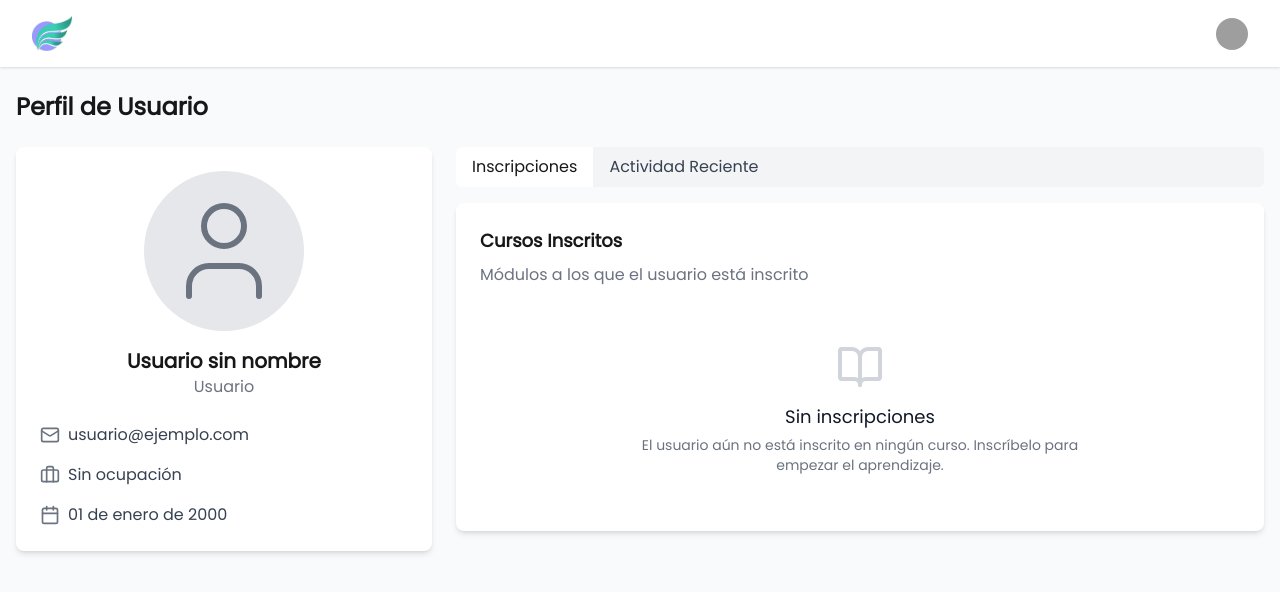
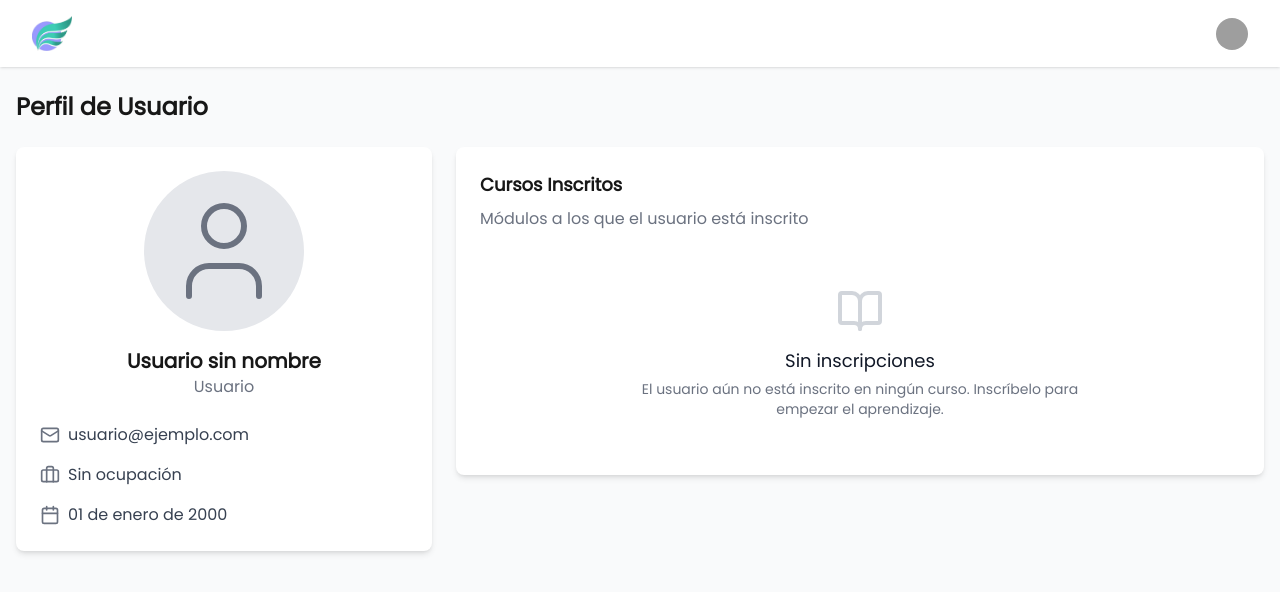
Before and after one commit to Lautaro124/liderazgo_web, a Next.js app: page /userDetail in a window 1280 px wide. Shown: the top 592 px of the page. Built offline with nearby package versions, Linux system fonts and the light colour scheme; grey boxes are pictures that could not be loaded.

Commit message:
UI changes

```diff
--- a/src/app/userDetail/page.tsx
+++ b/src/app/userDetail/page.tsx
@@ -41,7 +41,6 @@ export default async function UserDetailPage({
       </section>
 
       <section className="flex flex-col md:flex-row gap-6">
-        {/* Perfil del Usuario */}
         <div className="flex flex-col items-center bg-white shadow-md rounded-lg p-6 w-full md:w-1/3">
           <Avatar
             imageUrl={user.avatar}
@@ -67,17 +66,7 @@ export default async function UserDetailPage({
           </div>
         </div>
 
-        {/* Contenido de las pestañas */}
         <div className="flex-1">
-          <div className="flex bg-gray-100 rounded-md mb-4">
-            <button className="px-4 py-2 bg-white rounded-l-md font-medium">
-              Inscripciones
-            </button>
-            <button className="px-4 py-2 text-gray-700">
-              Actividad Reciente
-            </button>
-          </div>
-
           <div className="bg-white shadow-md rounded-lg p-6">
             <h3 className="text-lg font-bold mb-2">Cursos Inscritos</h3>
             <p className="text-gray-500 mb-6">
@@ -120,12 +109,28 @@ export default async function UserDetailPage({
                       </div>
                     </div>
 
-                    <h5 className="text-md font-semibold mb-2">
-                      Módulos inscritos:
-                    </h5>
+                    {course.modules.filter((m) => m.isPushed).length !== 0 && (
+                      <h5 className="text-md font-semibold mb-2">
+                        Módulos inscritos:
+                      </h5>
+                    )}
 
                     <div className="space-y-3">
-                      {(course.modules || []).length > 0 ? (
+                      {course.modules.filter((m) => m.isPushed).length ===
+                        0 && (
+                        <div className="flex flex-col items-center justify-center p-8 text-center">
+                          <BookOpen className="h-12 w-12 text-gray-300 mb-3" />
+                          <h4 className="text-lg font-medium text-gray-900">
+                            Sin inscripciones
+                          </h4>
+                          <p className="text-sm text-gray-500 max-w-md mt-1">
+                            El usuario aún no está inscrito en ningún curso.
+                            Inscríbelo para empezar el aprendizaje.
+                          </p>
+                        </div>
+                      )}
+
+                      {course.modules.length > 0 ? (
                         course.modules
                           .filter((m) => m.isPushed)
                           .map((module) => (
```
